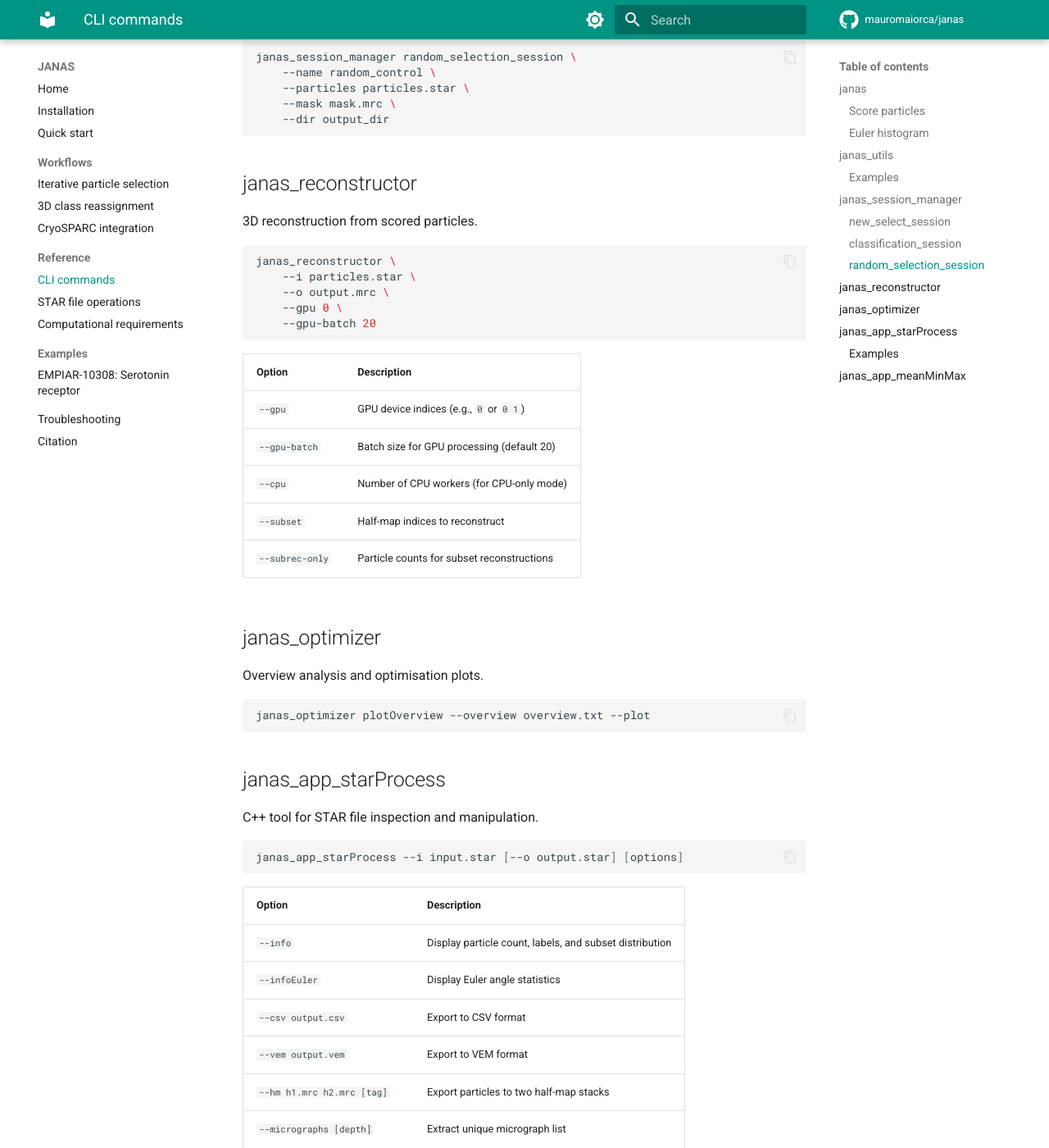
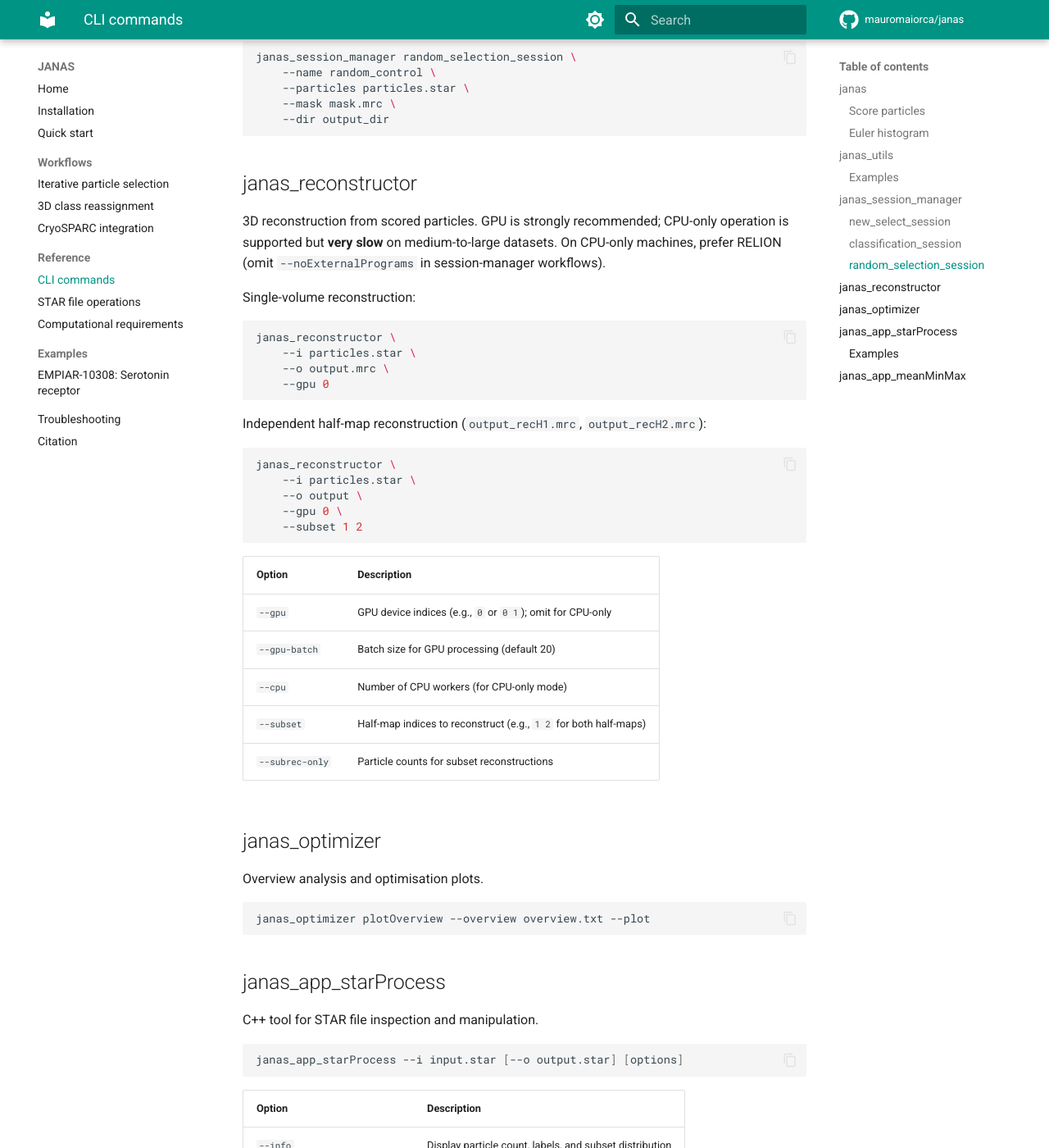
Before and after one commit to mauromaiorca/janas, an MkDocs documentation site: the page built from docs/reference/cli.md, in a window 1280 px wide and 1400 px high, scrolled down 2949 px. Shown: the whole window at 82% size. Built offline with MkDocs 1.6.1 and Material for MkDocs 9.7.7, drawn with Linux system fonts in a browser that asks for light colours; comment, search, counter and statistics services are not loaded.

Commit message:
Add dedicated sigma_estimate theory page and refine reconstructor docs
- New docs/sigma_estimate.md: full derivation of the FSC-linked sigma
  estimator from the manuscript Methods, including the target frequency,
  Gaussian attenuation criterion, frequency-dependent regularisation
  towards a prior scale, default parameters, mask handling and the
  pixel/Angstrom relationship.
- accessory_utils.md and reference/cli.md: drop --gpu-batch 20 from the
  reconstructor example, use --gpu 0, document --subset 1 2 for
  independent half-map reconstruction, and warn that CPU-only
  reconstruction is very slow (prefer RELION on CPU-only machines).
- README links sigma_estimate to the dedicated page and adds a
  sub-bullet in the Documentation list.

````diff
--- a/docs/reference/cli.md
+++ b/docs/reference/cli.md
@@ -123,22 +123,33 @@ janas_session_manager random_selection_session \
 
 ## janas_reconstructor
 
-3D reconstruction from scored particles.
+3D reconstruction from scored particles. GPU is strongly recommended; CPU-only operation is supported but **very slow** on medium-to-large datasets. On CPU-only machines, prefer RELION (omit `--noExternalPrograms` in session-manager workflows).
+
+Single-volume reconstruction:
 
 ```bash
 janas_reconstructor \
     --i particles.star \
     --o output.mrc \
+    --gpu 0
+```
+
+Independent half-map reconstruction (`output_recH1.mrc`, `output_recH2.mrc`):
+
+```bash
+janas_reconstructor \
+    --i particles.star \
+    --o output \
     --gpu 0 \
-    --gpu-batch 20
+    --subset 1 2
 ```
 
 | Option | Description |
 |--------|-------------|
-| `--gpu` | GPU device indices (e.g., `0` or `0 1`) |
+| `--gpu` | GPU device indices (e.g., `0` or `0 1`); omit for CPU-only |
 | `--gpu-batch` | Batch size for GPU processing (default 20) |
 | `--cpu` | Number of CPU workers (for CPU-only mode) |
-| `--subset` | Half-map indices to reconstruct |
+| `--subset` | Half-map indices to reconstruct (e.g., `1 2` for both half-maps) |
 | `--subrec-only` | Particle counts for subset reconstructions |
 
 ## janas_optimizer
````
Also changed, not shown: README.md (+2 -1 lines), docs/accessory_utils.md (+20 -3 lines), docs/sigma_estimate.md (added, +82 -0 lines).
